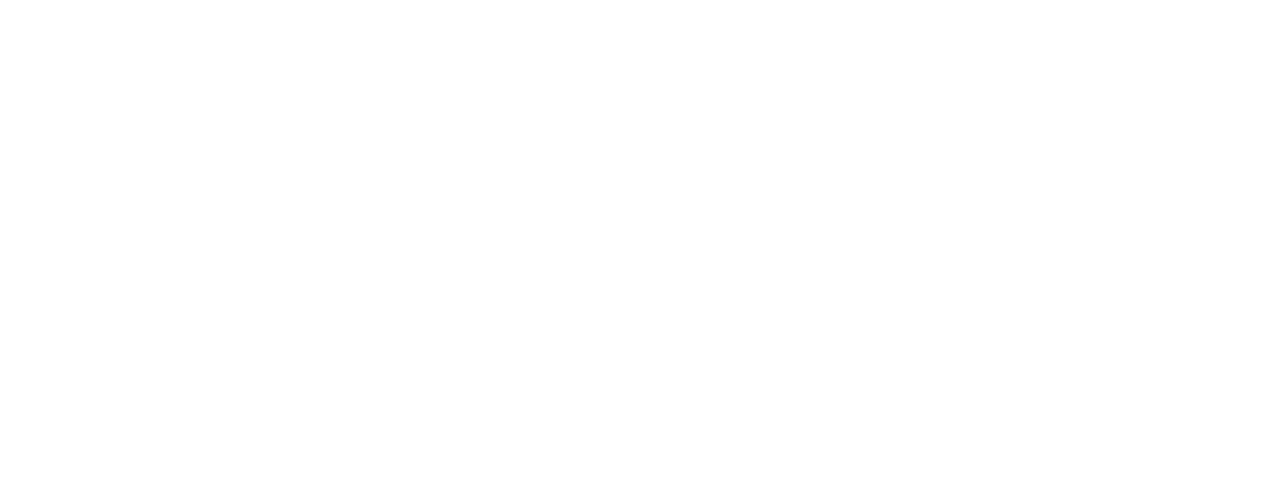
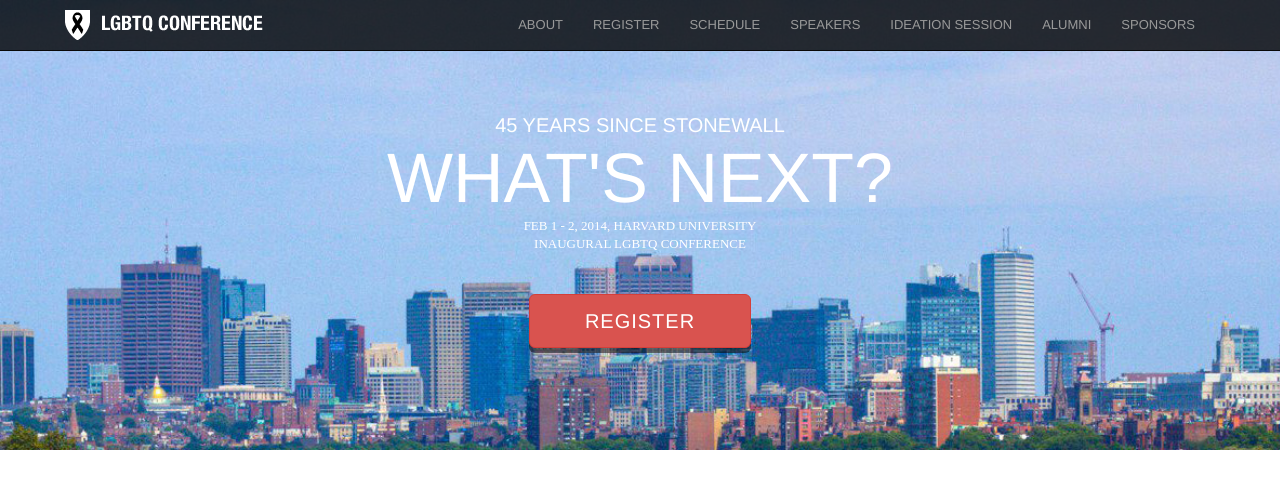
Before and after one commit to seanyliu/outlaw, a plain HTML site: page index.html in a window 1280 px wide. Drawn offline with Linux system fonts and the light colour scheme.

Commit message:
updated home page

```diff
--- a/index.html
+++ b/index.html
@@ -3,15 +3,123 @@
 
 <head>
 <title>LGBTQ Conference At Harvard University</title>
+<meta name="viewport" content="width=device-width, initial-scale=1.0, maximum-scale=1.0, user-scalable=no">
+
 <!-- jquery -->
 <script src="js/jquery-1.10.2.min.js"></script>
 <!-- Latest compiled and minified CSS -->
 <link rel="stylesheet" href="bootstrap/css/bootstrap.min.css">
 <!-- Latest compiled and minified JavaScript -->
 <script src="bootstrap/js/bootstrap.min.js"></script>
+
+<style>
+
+body {
+  font-family: Helvetica, Arial;
+  font-size: 13px;
+}
+
+#top-bg {
+  background: url(images/bg-skyline.jpg);
+  background-size: cover;
+  height: 450px;
+}
+
+.navbar {
+  background-color: rgba(0, 0, 0, 0.8);
+}
+
+.navbar-brand {
+  padding: 10px;
+}
+
+.nav li {
+  text-transform: uppercase;
+}
+
+#top-bg h1 {
+  margin-top: 100px;
+  margin-bottom: 0px;
+  text-transform: uppercase;
+  color: #FFF;
+}
+
+#top-bg h1 small {
+  color: #FFF;
+  font-size: 20px;
+}
+
+#top-bg h1 big {
+  font-family: "HelveticaNeue-CondensedBold", "Helvetica Neue";
+  font-size: 70px;
+}
+
+#top-bg button {
+  margin-top: 40px;
+  padding: 13px 55px;
+  text-transform: uppercase;
+  font-family: "HelveticaNeue-CondensedBold", "Helvetica Neue";
+  font-size: 20px;
+  letter-spacing: 1px;
+  box-shadow: 0px 5px 0px rgba(0, 0, 0, 0.5);
+}
+
+#top-bg p {
+  margin: 0px;
+}
+
+#top-bg p small {
+  font-family: "HelveticaNeue-Light";
+  text-transform: uppercase;
+  font-size: 13px;
+  color: #FFF;
+}
+
+</style>
+
 </head>
+<body>
 
-<body>
+<div id="top-bg">
+  <nav class="navbar navbar-inverse navbar-fixed-top" role="navigation">
+    <div class="container">
+      <!-- Brand and toggle get grouped for better mobile display -->
+      <div class="navbar-header">
+        <button type="button" class="navbar-toggle" data-toggle="collapse" data-target="#bs-example-navbar-collapse-1">
+          <span class="sr-only">Toggle navigation</span>
+          <span class="icon-bar"></span>
+          <span class="icon-bar"></span>
+          <span class="icon-bar"></span>
+        </button>
+        <a class="navbar-brand" href="#"><img src="images/logo.png" /></a>
+      </div>
+      <!-- Collect the nav links, forms, and other content for toggling -->
+      <div class="collapse navbar-collapse" id="bs-example-navbar-collapse-1">
+        <ul class="nav navbar-nav navbar-right">
+          <li><a href="#">About</a></li>
+          <li><a href="#">Register</a></li>
+          <li><a href="#">Schedule</a></li>
+          <li><a href="#">Speakers</a></li>
+          <li><a href="#">Ideation Session</a></li>
+          <li><a href="#">Alumni</a></li>
+          <li><a href="#">Sponsors</a></li>
+        </ul>
+      </div><!-- /.navbar-collapse -->
+    </div>
+  </nav>
+
+  <div class="container">
+    <h1 class="text-center">
+      <small>45 Years Since Stonewall</small><br />
+      <big>What's Next?</big>
+    </h1>
+    <p class="text-center"><small>Feb 1 - 2, 2014, Harvard University</small></p>
+    <p class="text-center"><small>Inaugural LGBTQ Conference</small></p>
+    <p class="text-center">
+      <button type="button" class="btn btn-danger btn-lg">Register</button>
+    </p>
+  </div>
+<div>
+
 </body>
-
 </html>
```
Also changed, not shown: images/bg-skyline.jpg (added), images/logo.fw.png (added), images/logo.png (added).
